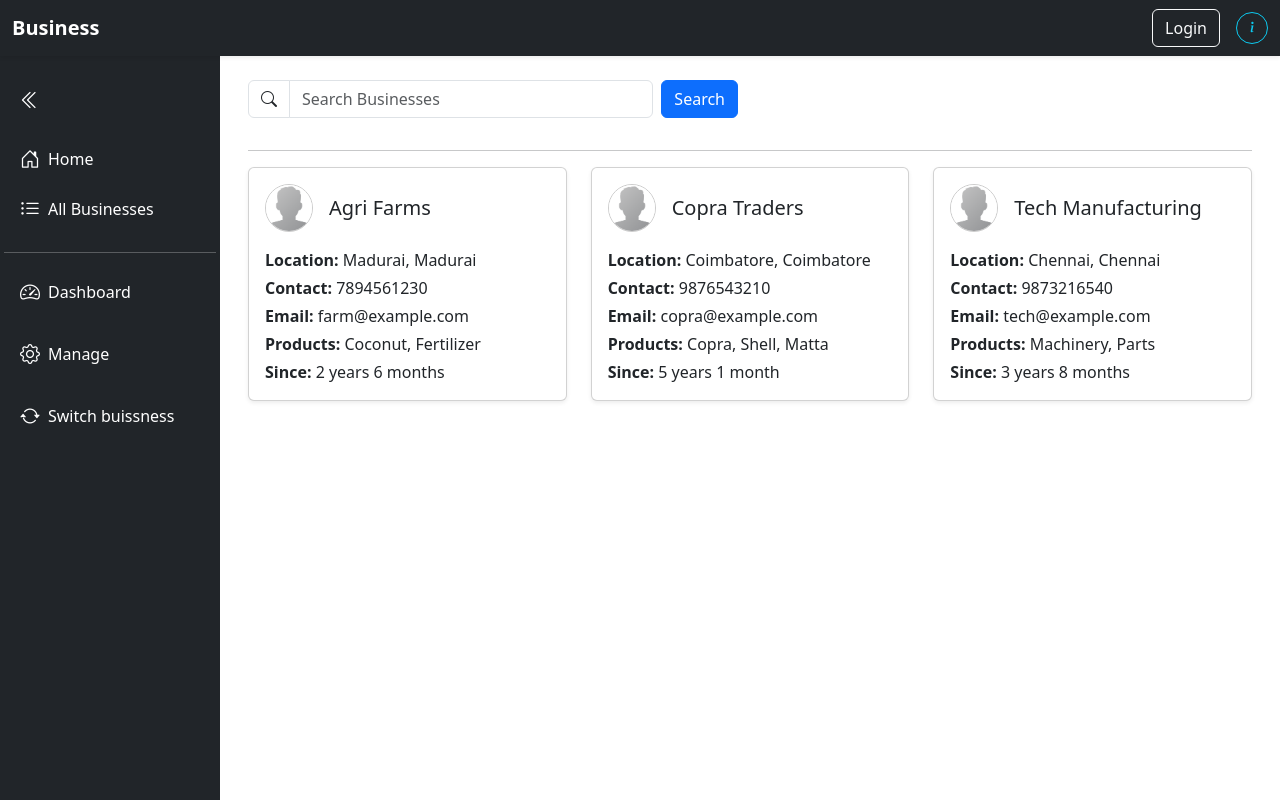
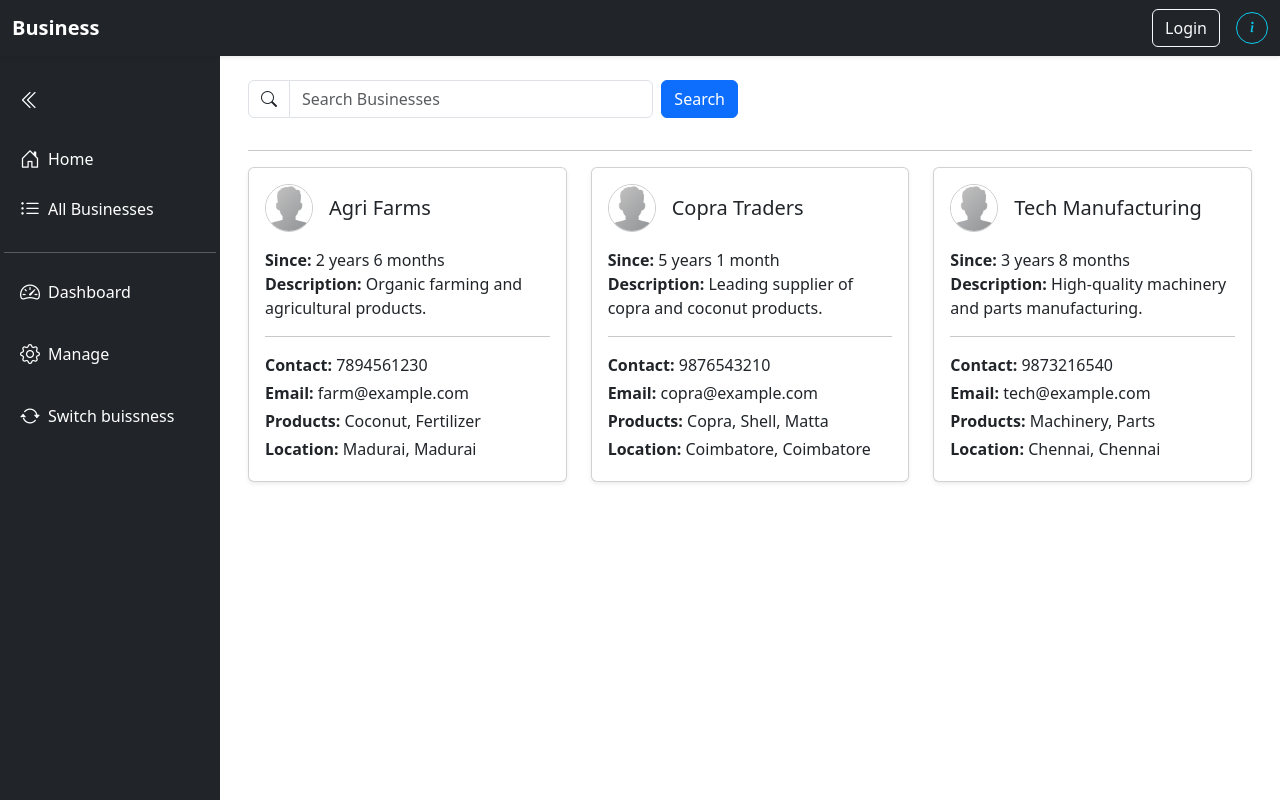
Before and after one commit to RashwinthV/buisness, a React (Create React App) app in the folder frontend/: page /allbusinesses in a window 1280 px wide. Built offline with nearby package versions, Linux system fonts and the light colour scheme.

Commit message:
new commit

```diff
--- a/frontend/src/Pages/Business/AllBusinesses.js
+++ b/frontend/src/Pages/Business/AllBusinesses.js
@@ -4,6 +4,7 @@ const allBusinesses = [
   {
     id: 1,
     name: "Copra Traders",
+    description: "Leading supplier of copra and coconut products.",
     email: "copra@example.com",
     contact: "9876543210",
     city: "Coimbatore",
@@ -15,6 +16,7 @@ const allBusinesses = [
   {
     id: 2,
     name: "Agri Farms",
+    description: "Organic farming and agricultural products.",
     email: "farm@example.com",
     contact: "7894561230",
     city: "Madurai",
@@ -26,6 +28,7 @@ const allBusinesses = [
   {
     id: 3,
     name: "Tech Manufacturing",
+    description: "High-quality machinery and parts manufacturing.",
     email: "tech@example.com",
     contact: "9873216540",
     city: "Chennai",
@@ -140,7 +143,7 @@ const AllBusinesses = () => {
 
 <div className="card shadow-sm h-100">
   <div className="card-body">
-    <div className="d-flex align-items-center mb-3">
+    <div className="d-flex align-items-center  mb-3">
       <img
         src={business.logo}
         alt={`${business.name} Logo`}
@@ -150,22 +153,28 @@ const AllBusinesses = () => {
         style={{ objectFit: "cover", border: "1px solid #ccc" }}
       />
       <h5 className="card-title mb-0">{business.name}</h5>
+
     </div>
-
-    <p className="mb-1">
-      <strong>Location:</strong> {business.city}, {business.district}
+        <p className="mb-0">
+      <strong>Since:</strong> {calculateSince(business.startedOn)}
     </p>
-    <p className="mb-1">
+    <p className="mb-1 ">
+      <strong>Description:</strong> {business.description}
+    </p>
+<hr />
+        <p className="mb-1">
       <strong>Contact:</strong> {business.contact}
     </p>
+
     <p className="mb-1">
       <strong>Email:</strong> {business.email}
     </p>
     <p className="mb-1">
       <strong>Products:</strong> {business.productNames.join(", ")}
     </p>
-    <p className="mb-0">
-      <strong>Since:</strong> {calculateSince(business.startedOn)}
+
+        <p className="mb-1">
+      <strong>Location:</strong> {business.city}, {business.district}
     </p>
   </div>
 </div>
```
